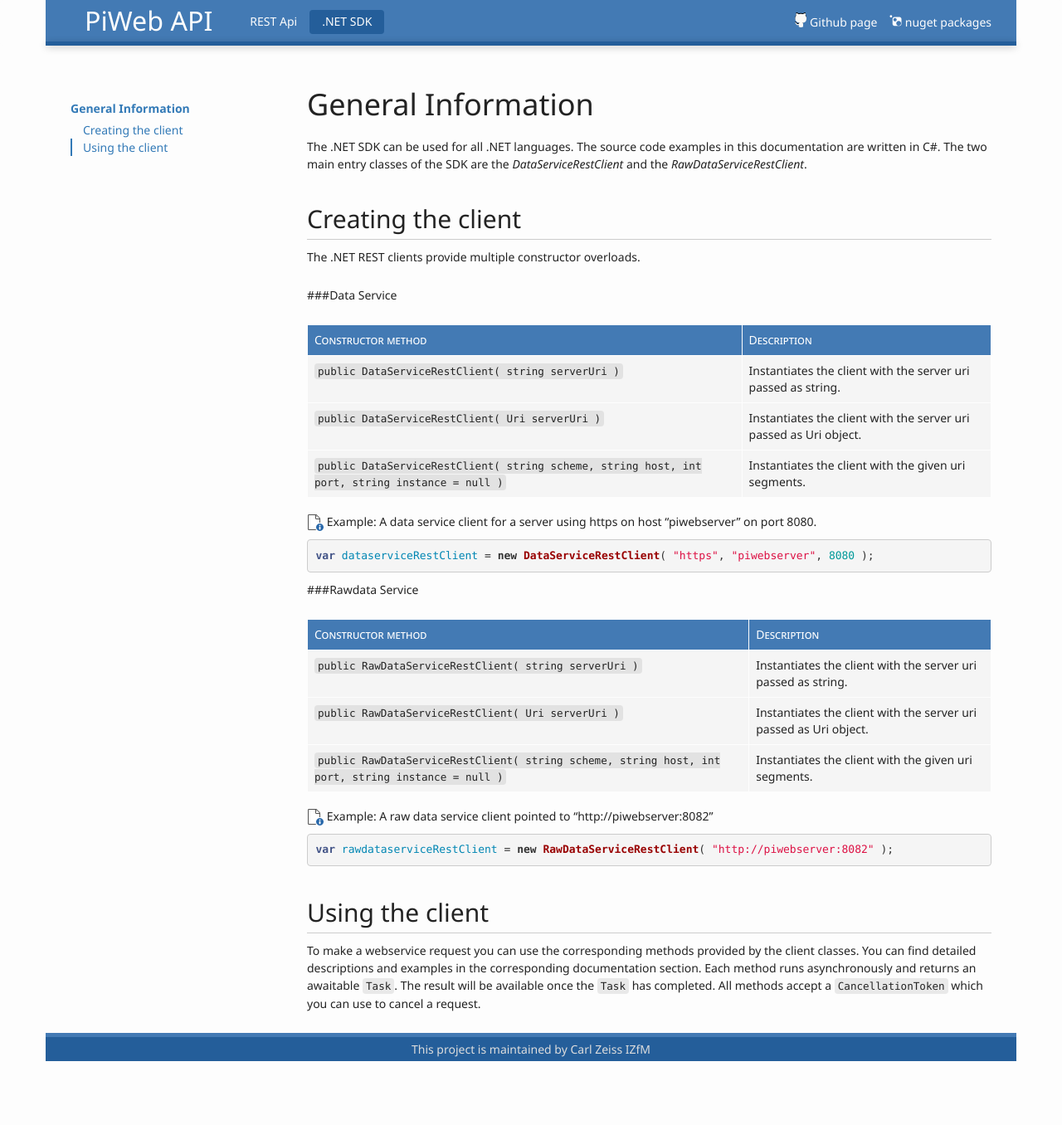
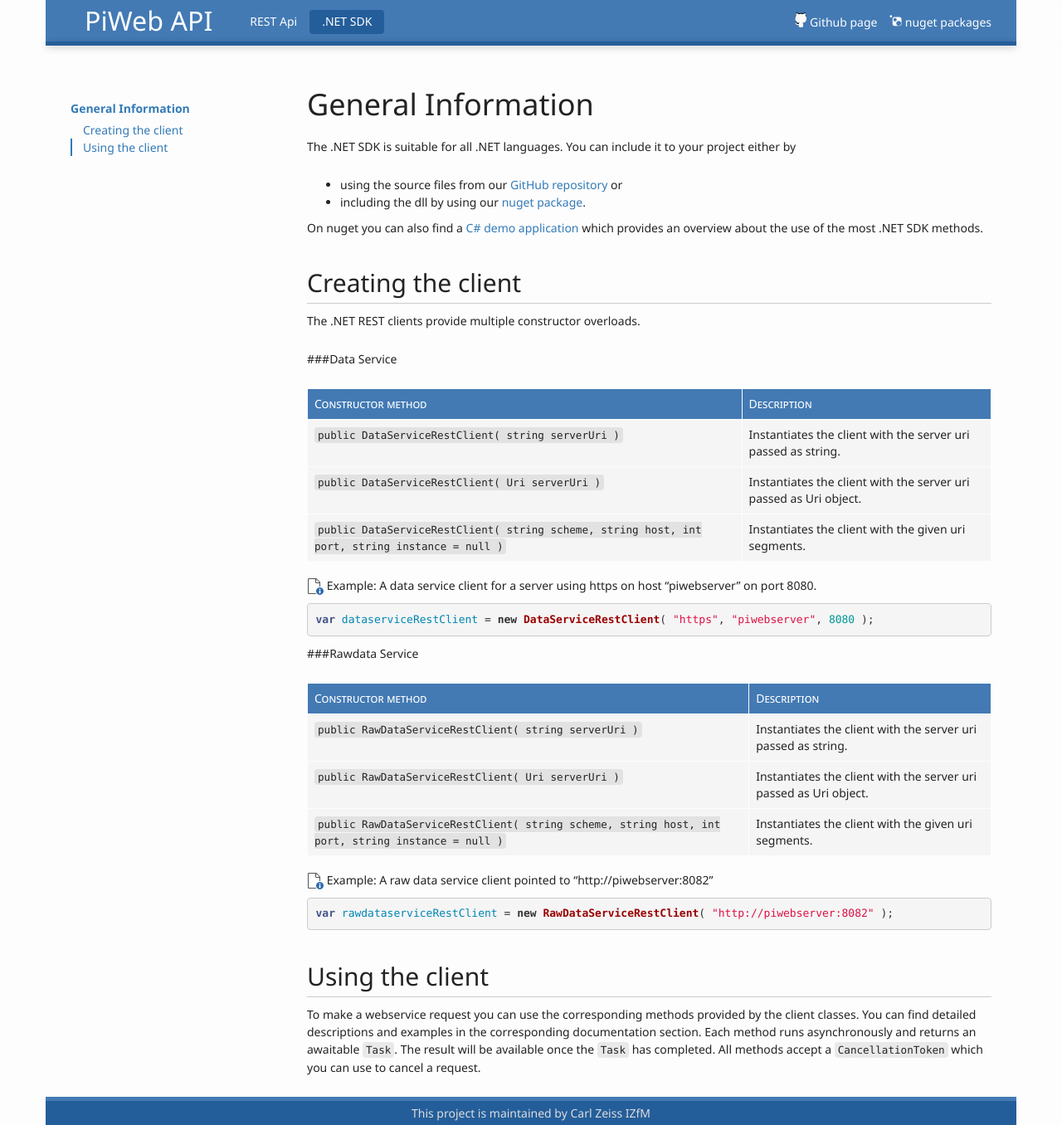
Before and after one commit to ZEISS-PiWeb/PiWeb-Api, a Jekyll site: the page built from _pages/02-netsdk.md, in a window 1280 px wide. Shown: the whole page at 83% size. Built offline with Jekyll 4.4.1, drawn with Linux system fonts in a browser that asks for light colours; before the commit the page ends 1279 px from its top, so only the background shows below that.

Commit message:
Updated files.

```diff
--- a/_pages/02-netsdk.md
+++ b/_pages/02-netsdk.md
@@ -18,7 +18,10 @@
 
 <h1 id="{{page.sections['general'].anchor}}">{{page.sections['general'].title}}</h1>
 
-The .NET SDK can be used for all .NET languages. The source code examples in this documentation are written in C#.
-The two main entry classes of the SDK are the *DataServiceRestClient* and the *RawDataServiceRestClient*.
+The .NET SDK is suitable for all .NET languages. You can include it to your project either by
+- using the source files from our [GitHub repository](https://github.com/ZEISS-PiWeb/PiWeb-Api) or
+- including the dll by using our [nuget package](https://www.nuget.org/packages/Zeiss.IMT.PiWebApi.Client/).
+
+On nuget you can also find a [C# demo application](https://www.nuget.org/packages/Zeiss.IMT.PiWebApi.Sample/) which provides an overview about the use of the most .NET SDK methods.
 
 {% include_relative 021-general.md %}
```
Also changed, not shown: _pages/00-piwebapi.md (+1 -1 lines).
